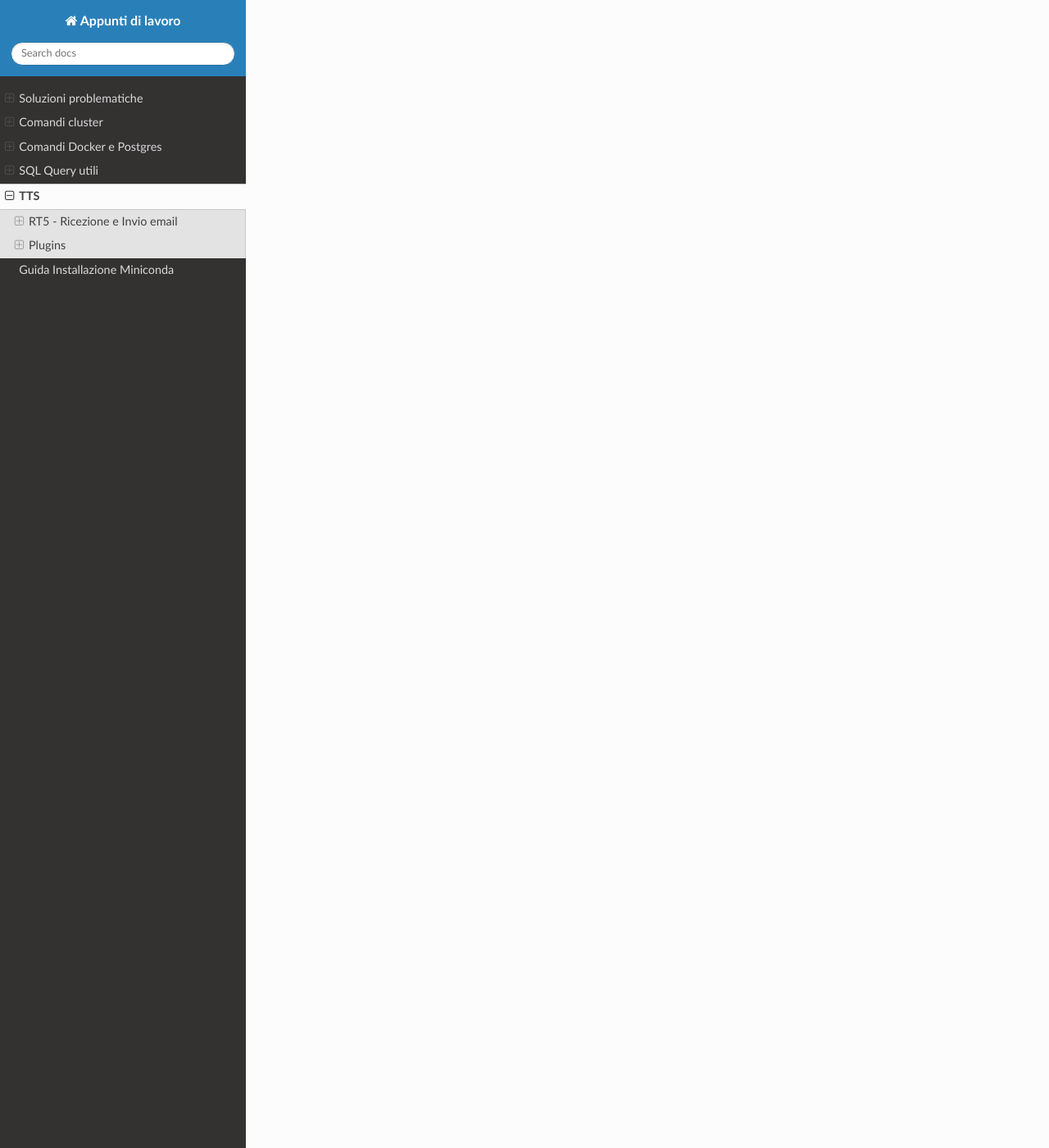
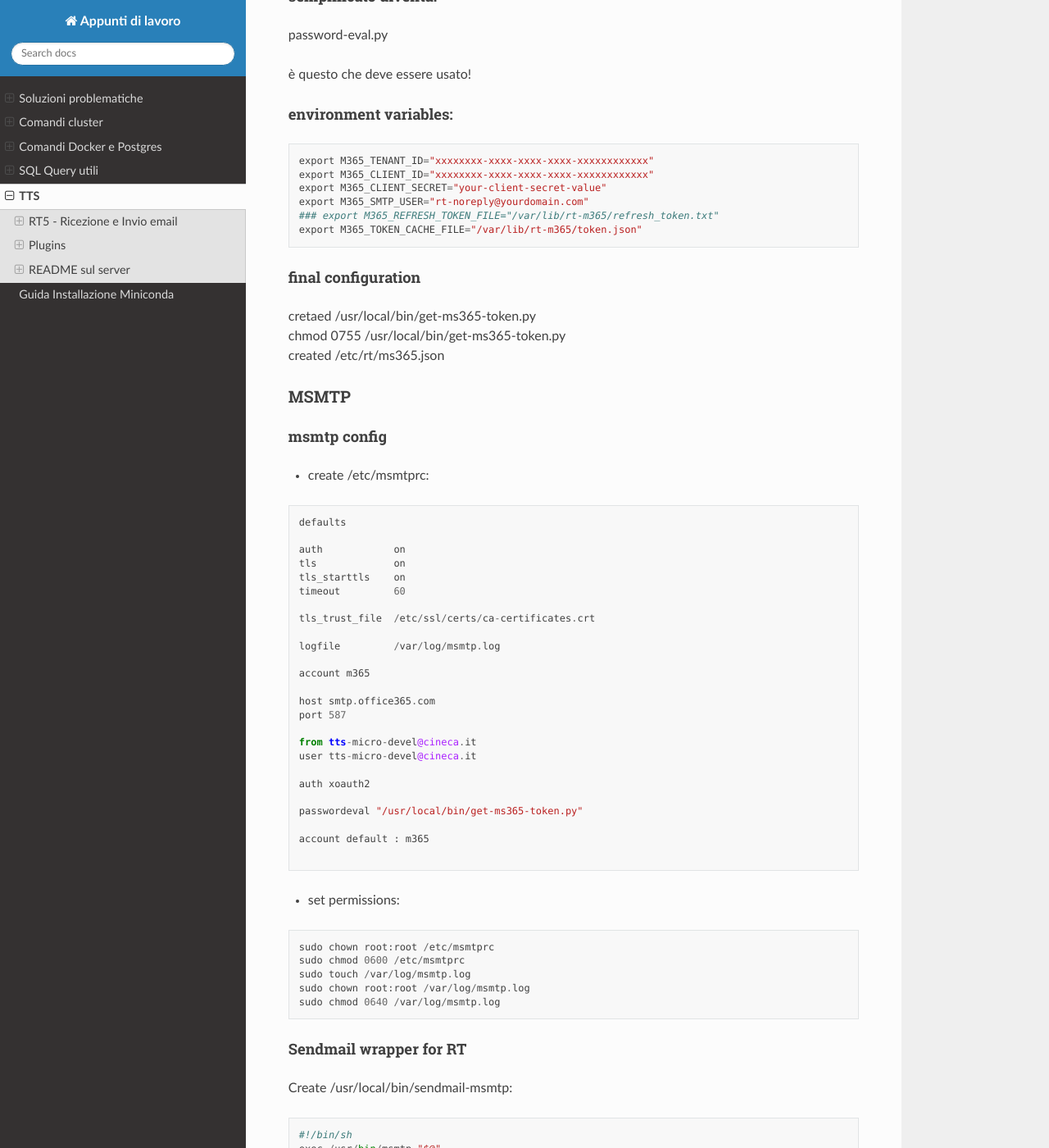
Before and after one commit to Plraska707/appunti_di_lavoro, a Sphinx documentation site: the page built from docs/source/tts.md, in a window 1280 px wide and 1400 px high, scrolled down 4660 px. Shown: the whole window at 82% size. Built offline with Sphinx 7.4.7 and the Read the Docs theme 3.1.0, drawn with Linux system fonts in a browser that asks for light colours; some of the changed text lies outside the part shown.

Commit message:
aggiunte varie

````diff
--- a/docs/source/tts.md
+++ b/docs/source/tts.md
@@ -147,3 +147,170 @@ Se ci sono problemi dopo il riavvio, assicurarsi che:
   Se così non fosse, lanciare questi comandi:
   - chown -R www-data:www-data /mnt/workdir/request-tracker/rt5/var/mason_data
   - chmod -R u+rwX /mnt/workdir/request-tracker/rt5/var/mason_data
+
+
+## README sul server
+Questa è una versione modificata (sperabilmente corretta) del README.md presente in /root/ms365-application-permissions/README.md
+
+### SCHEMA
+
+la App Registration possiede solamente:
+- IMAP.AccessAsApp
+- SMTP.SendAsApp
+
+con queste permission si sta usando il modello "Application Permissions (client credentials grant)."
+
+In questo caso:
+
+- non esiste alcun utente che fa login
+- non esiste refresh token
+- non esiste offline_access
+- il token viene ottenuto usando client_id + client_secret (oppure certificato)
+- il token viene richiesto con scope https://outlook.office365.com/.default
+
+Lo schema:
+
+[indicazioni](https://github.com/MicrosoftDocs/office-developer-exchange-docs/blob/main/docs/legacy-protocols/how-to-authenticate-an-imap-pop-smtp-application-by-using-oauth.md)
+
+```
+RT5
+ ↓  SendMailPath
+msmtp
+ ↓  password-eval
+get-ms365-token (token helper)
+ ↓  Oauth2 Client Credentials
+POST https://login.microsoftonline.com/<tenant>/oauth2/v2.0/token (Microsoft Entra ID)
+
+grant_type=client_credentials
+client_id=...
+client_secret=...
+scope=https://outlook.office365.com/.default
+
+ ↓
+access token
+ ↓
+SMTP AUTH XOAUTH2
+ ↓
+smtp.office365.com:587
+ ↓
+Exchange Online
+```
+
+### TOKEN HELPER
+
+#### create:
+
+/usr/local/bin/get-ms365-token.py
+
+#### semplificato diventa:
+
+password-eval.py
+
+è questo che deve essere usato!
+
+#### environment variables:
+
+```
+export M365_TENANT_ID="xxxxxxxx-xxxx-xxxx-xxxx-xxxxxxxxxxxx"
+export M365_CLIENT_ID="xxxxxxxx-xxxx-xxxx-xxxx-xxxxxxxxxxxx"
+export M365_CLIENT_SECRET="your-client-secret-value"
+export M365_SMTP_USER="rt-noreply@yourdomain.com"
+### export M365_REFRESH_TOKEN_FILE="/var/lib/rt-m365/refresh_token.txt"
+export M365_TOKEN_CACHE_FILE="/var/lib/rt-m365/token.json"
+```
+
+
+#### final configuration
+
+cretaed /usr/local/bin/get-ms365-token.py
+chmod 0755 /usr/local/bin/get-ms365-token.py
+created /etc/rt/ms365.json
+
+
+### MSMTP
+
+#### msmtp config
+
+- create /etc/msmtprc:
+
+```
+defaults
+
+auth            on
+tls             on
+tls_starttls    on
+timeout         60
+
+tls_trust_file  /etc/ssl/certs/ca-certificates.crt
+
+logfile         /var/log/msmtp.log
+
+account m365
+
+host smtp.office365.com
+port 587
+
+from tts-micro-devel@cineca.it
+user tts-micro-devel@cineca.it
+
+auth xoauth2
+
+passwordeval "/usr/local/bin/get-ms365-token.py"
+
+account default : m365
+
+```
+
+- set permissions:
+
+```
+sudo chown root:root /etc/msmtprc
+sudo chmod 0600 /etc/msmtprc
+sudo touch /var/log/msmtp.log
+sudo chown root:root /var/log/msmtp.log
+sudo chmod 0640 /var/log/msmtp.log
+```
+
+
+
+#### Sendmail wrapper for RT
+
+Create /usr/local/bin/sendmail-msmtp:
+
+```
+#!/bin/sh
+exec /usr/bin/msmtp "$@"
+```
+
+make it executable:
+sudo chmod 0755 /usr/local/bin/sendmail-msmtp
+
+#### RT 5 configuration:
+
+Create /opt/rt5/etc/RT_SiteConfig.d/50-mailer.pm or place the equivalent in RT_SiteConfig.pm:
+
+```
+Set($MailCommand,'sendmailpipe');
+Set($SendmailPath, '/usr/local/bin/sendmail-msmtp');
+
+# Optional but often useful:
+Set($CorrespondAddress, 'rt-noreply@yourdomain.com');
+Set($CommentAddress,    'rt-noreply@yourdomain.com');
+Set($FriendlyFromLineFormat, '"%s" <%s
+
+OR
+
+Set($SendmailPath, '/usr/bin/msmtp');
+https://github.com/FireFart/rt-docker/blob/main/RT_SiteConfig.pm.example
+```
+
+
+### TESTING
+
+Before testing RT, confirm that msmtp can send mail!
+
+```
+printf 'Subject: test from msmtp\n\nhello\n' | /usr/bin/msmtp -a m365 tts-micro-devel@cineca.it
+```
+
+https://kifarunix.com/configure-request-tracker-rt-to-send-mails-using-msmtp-via-office-365-relay/#google_vignette
````
Also changed, not shown: docs/source/soluzioni_problematiche.md (+29 -0 lines).
